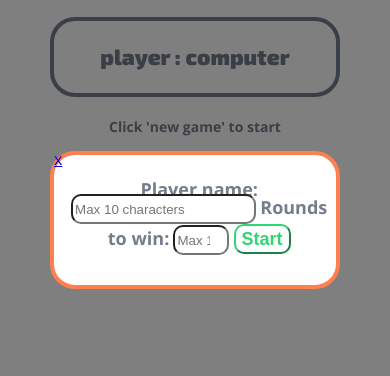
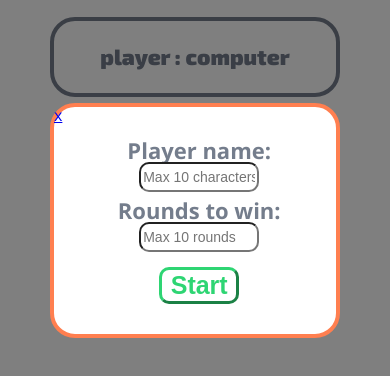
Before and after one commit to paulinastefanska/game-rock-paper-scissors-v2, a plain HTML site: page index.html in a window 390 px wide. Both pictures are taken after a click on the button "new game". Shown: the part 202-578 px from the top of the page. Drawn offline with nearby package versions, Linux system fonts and the light colour scheme.

Commit message:
Add styles to modal and fix players moves

```diff
--- a/index.html
+++ b/index.html
@@ -69,10 +69,14 @@
 	    <div class="modal" id="startModal">
 	        <a href="#" class="modalClose">x</a>
 	        <div class="modalWrapper">
+            <div class="modalRow">
 	          	<label class="modal_label">Player name:</label>
 	          	<input class="modal_input" id="player-name" type="text" maxlength="10" placeholder="Max 10 characters" required autofocus/>
+            </div>
+            <div class="modalRow">
 	          	<label class="modal_label">Rounds to win:</label>
 	          	<input class="modal_input" id="rounds-number" type="number" min="1" max="10" step="1" placeholder="Max 10 rounds" required/>
+            </div>
 	          	<button class="modal_button" id="start-button" type="button" disabled>Start</button>
 	        </div>
 	    </div>
--- a/js/script.js
+++ b/js/script.js
@@ -119,7 +119,6 @@ function startGame() {
   hideModal();
   startGameSettings();
   params.rounds = roundsNumberInput.value;
-  outputMessages.innerHTML = params.rounds;
   gameProgress.roundNumber = 0;
   params.progress = [];
 };
@@ -178,17 +177,17 @@ function computerChoice() {
 
 // Player move
 function playerMove(moveP) {
-	var pcMove = computerChoice();
+ 	var pcMove = computerChoice();
   var moveNames=['Rock','Paper','Scissors'];
   var playerName = playerNameInput.value;
   var message = playerName + " played " + moveP + " / Computer played " + moveNames[pcMove-1];
 
 // Moves compare
-  if ((pcMove == 2 && moveP == 1) || (pcMove == 3 && moveP == 2) || (pcMove == 1 && moveP == 3)) {
+  if ((pcMove == 2 && moveP == 'Rock') || (pcMove == 3 && moveP == 'Paper') || (pcMove == 1 && moveP == 'Scissors')) {
     message += ". *Sorry, You lose!*" + "<br>";
     score("cpu", "addPoint");
   }
-  else if (moveP == pcMove) {
+  else if (moveP == moveNames[pcMove-1]) {
     message += ". *It`s a tie!*" + "<br>";
   }
   else {
--- a/sass/style.scss
+++ b/sass/style.scss
@@ -154,23 +154,27 @@ body {
   &Wrapper{
     margin: 30px auto;
   }
+  &Row {
+    padding: 5px;
+  }
   &_label {
-    font-size: 18px;
+    font-size: 22px;
     font-weight: 700;
   }
   &_input {
+    width: 120px;
     height: 30px;
+    font-size: 14px;
     border-radius: 10px;
   }
   &_button {
     cursor: pointer;
-    height: 30px;
     background: none;
     color: $green;
-
-    font-size: 18px;
+    margin-top: 10px;
+    font-size: 25px;
     font-weight: 600;
-
+    border-width: 3px;
     border-color: $green;
     border-radius: 10px;
     &:hover {
@@ -181,6 +185,9 @@ body {
       cursor: auto;
       background: none;
       color: $green;
+    }
+    &Close {
+      text-decoration: none;
     }
   }
 }
@@ -265,7 +272,9 @@ body {
   }
   .modal {
     width: 290px;
-    line-height: 8px;
+  }
+  .modal_button {
+    width: 80px;
   }
   .copyright {
     font-size: 14px;
```
Also changed, not shown: css/style.css.
